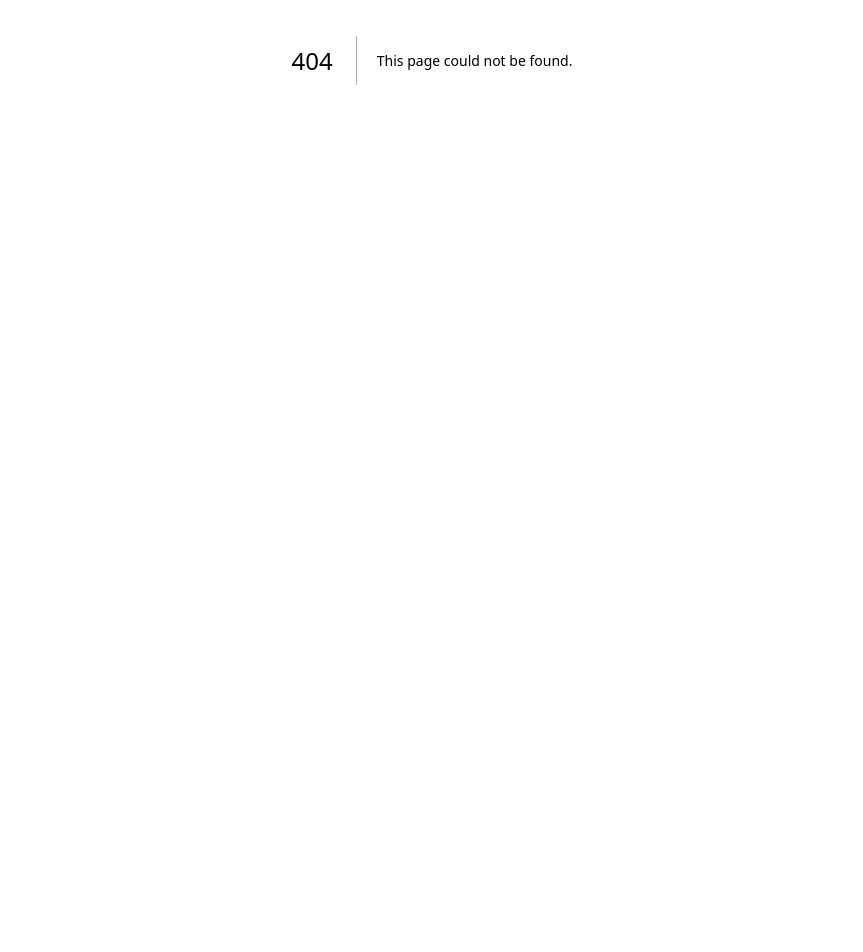
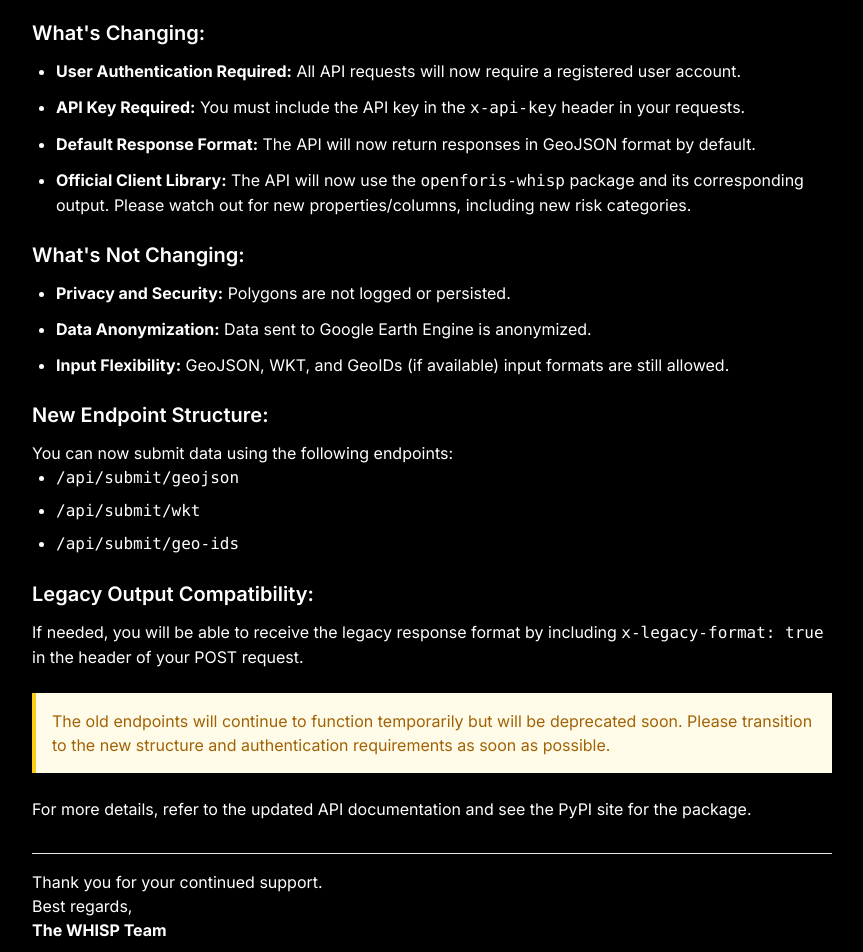
Before and after one commit to forestdatapartnership/whisp-app, a Next.js app: page /update-notice-may-21 in a window 1280 px wide. Before the commit this address had no page. Shown: the part 340-1292 px from the top of the page, without its empty margins (208-1071 px from the left). Before the commit the page ends 800 px from the top, so only its background shows below. Built offline with nearby package versions, Linux system fonts and the light colour scheme; no server answers.

Commit message:
feat: add update notice page for API changes on May 31

```diff
--- a/src/app/(home)/page.tsx
+++ b/src/app/(home)/page.tsx
@@ -6,6 +6,11 @@ import Link from 'next/link';
 export default function Home() {
   return (
     <main className="text-center mx-auto px-2 max-w-3xl">
+      <div className="bg-blue-100 border-l-4 border-blue-500 text-blue-700 p-4 my-4 rounded shadow">
+        <p className="font-semibold">
+          Please see  <Link href="/update-notice-may-21" className="underline hover:text-blue-800">update notice</Link> for important changes to the API.
+        </p>
+      </div>
       <h1 className="text-3xl font-semibold mt-8">Welcome to Whisp</h1>
       <section className="mt-8">
         <p className="text-lg text-gray-400">
--- /dev/null
+++ b/src/app/(home)/update-notice-may-21/page.tsx
@@ -0,0 +1,92 @@
+import React from "react";
+
+export default function UpdateNoticePage() {
+  return (
+    <div className="container mx-auto px-4 py-8 max-w-4xl">
+      <div className="rounded-lg shadow-lg p-6 md:p-8">
+        <div className="text-center mb-8">
+          <h1 className="text-3xl font-bold">WHISP API Update Notice</h1>
+          <p className="text-gray-500 mt-2">Important changes to our API services</p>
+          <p className="text-gray-500 mt-2">21 May, 2025</p>
+        </div>
+
+        <div className="prose max-w-none">
+          <p className="text-lg">
+            We would like to inform our users of upcoming changes to the API on 31 May that will affect how you interact with the API.
+          </p>
+
+          <h2 className="text-xl font-semibold mt-6 mb-3">What&apos;s Changing:</h2>
+
+          <ul className="list-disc pl-6 space-y-3">
+            <li>
+              <strong>User Authentication Required:</strong> All API requests will now require a registered user account.
+            </li>
+
+            <li>
+              <strong>API Key Required:</strong> You must include the API key in the <code>x-api-key</code> header in your requests.
+            </li>
+
+            <li>
+              <strong>Default Response Format:</strong> The API will now return responses in GeoJSON format by default.
+            </li>
+
+            <li>
+              <strong>Official Client Library:</strong> The API will now use the <code>openforis-whisp</code> package and its corresponding output. Please watch out for new properties/columns, including new risk categories.
+            </li>
+
+          </ul>
+
+          <h2 className="text-xl font-semibold mt-6 mb-3">What&apos;s Not Changing:</h2>
+
+          <ul className="list-disc pl-6 space-y-3">
+            <li>
+              <strong>Privacy and Security:</strong> Polygons are not logged or persisted.
+            </li>
+
+            <li>
+              <strong>Data Anonymization:</strong> Data sent to Google Earth Engine is anonymized.
+            </li>
+
+            <li>
+              <strong>Input Flexibility:</strong> GeoJSON, WKT, and GeoIDs (if available) input formats are still allowed.
+            </li>
+          </ul>
+
+          <h2 className="text-xl font-semibold mt-6 mb-3">New Endpoint Structure:</h2>
+          <p>You can now submit data using the following endpoints:</p>
+
+          <ul className="list-disc pl-6 space-y-2">
+            <li><code>/api/submit/geojson</code></li>
+            <li><code>/api/submit/wkt</code></li>
+            <li><code>/api/submit/geo-ids</code></li>
+          </ul>
+
+          <h2 className="text-xl font-semibold mt-6 mb-3">Legacy Output Compatibility:</h2>
+          <p>
+            If needed, you will be able to receive the legacy response format by including <code>x-legacy-format: true</code> in the header of your POST request.
+          </p>
+
+          <div className="bg-yellow-50 border-l-4 border-yellow-400 p-4 mt-6">
+            <p className="text-yellow-700">
+              The old endpoints will continue to function temporarily but will be deprecated soon. Please transition to the new structure and authentication requirements as soon as possible.
+            </p>
+          </div>
+
+          <p className="mt-6">
+            For more details, refer to the updated API documentation and see the PyPI site for the package.
+          </p>
+
+          <div className="mt-8 pt-4 border-t border-gray-200">
+            <p>
+              Thank you for your continued support.
+              <br />
+              Best regards,
+              <br />
+              <strong>The WHISP Team</strong>
+            </p>
+          </div>
+        </div>
+      </div>
+    </div>
+  );
+}
```
